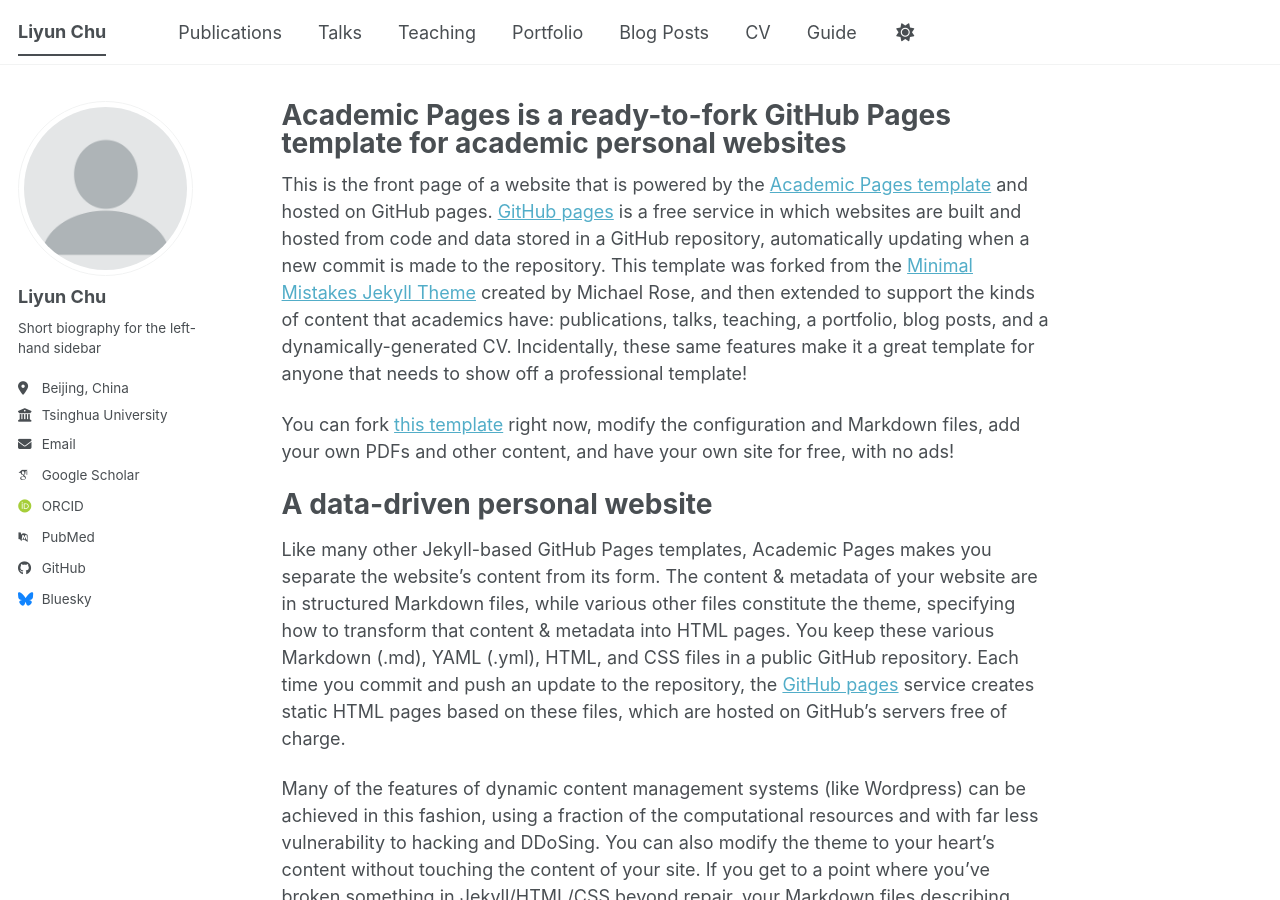
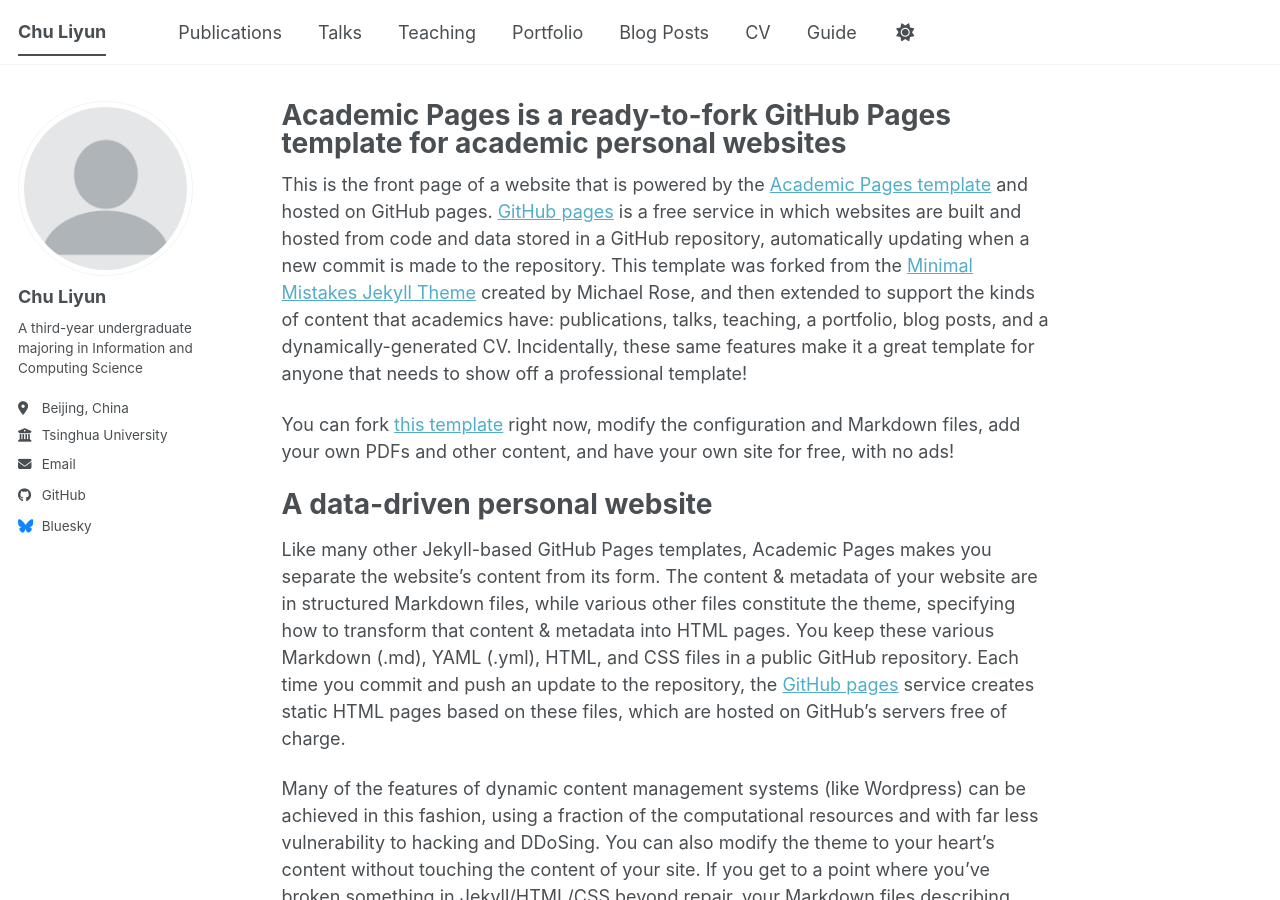
Before and after one commit to MKurisu004/MKurisu004.github.io, a Jekyll site: the page built from _pages/about.md, in a window 1280 px wide and 900 px high. Built offline with Jekyll 4.4.1, drawn with Linux system fonts in a browser that asks for light colours; some web fonts are replaced; a script bundle is joined from its source files by our own code; library files that are not in the unit come from our copies.

Commit message:
Update _config.yml

```diff
--- a/_config.yml
+++ b/_config.yml
@@ -9,7 +9,7 @@
 # Basic Site Settings
 locale                   : "en-US"
 site_theme               : "default" # The available themes options are "default", "air", "sunrise", "mint", "dirt" and "contrast"
-title                    : "Liyun Chu"
+title                    : "Chu Liyun"
 title_separator          : "-"
 name                     : &name "Your Name"
 description              : &description "Your Name's academic portfolio"   # Update this with a general description of your site, this is the default if not overridden by a page
@@ -24,9 +24,9 @@
 author:
   # Biographic information
   avatar           : "profile.png"
-  name             : "Liyun Chu"
+  name             : "Chu Liyun"
   pronouns         : # example: "she/her"
-  bio              : "Short biography for the left-hand sidebar"
+  bio              : "A third-year undergraduate majoring in Information and Computing Science"
   location         : "Beijing, China"
   employer         : "Tsinghua University"
   uri              : # URL
@@ -35,13 +35,13 @@
   # Academic websites
   academia         : # URL
   arxiv            : # URL - Update with the correct link to your profile
-  googlescholar    : "https://scholar.google.com/citations?user=PS_CX0AAAAAJ"
+  googlescholar    : # "https://scholar.google.com/citations?user=PS_CX0AAAAAJ"
   inspire-hep      : # URL
   impactstory      : # URL
-  orcid            : "https://orcid.org/yourorcidurl"
+  orcid            : # "https://orcid.org/yourorcidurl"
   semantic         : # URL
   ssrn             : # URL
-  pubmed           : "https://www.ncbi.nlm.nih.gov/pubmed/?term=john+snow"
+  pubmed           : # "https://www.ncbi.nlm.nih.gov/pubmed/?term=john+snow"
   researchgate     : # URL
   scopus           : # URL
   zotero           : # URL
```
